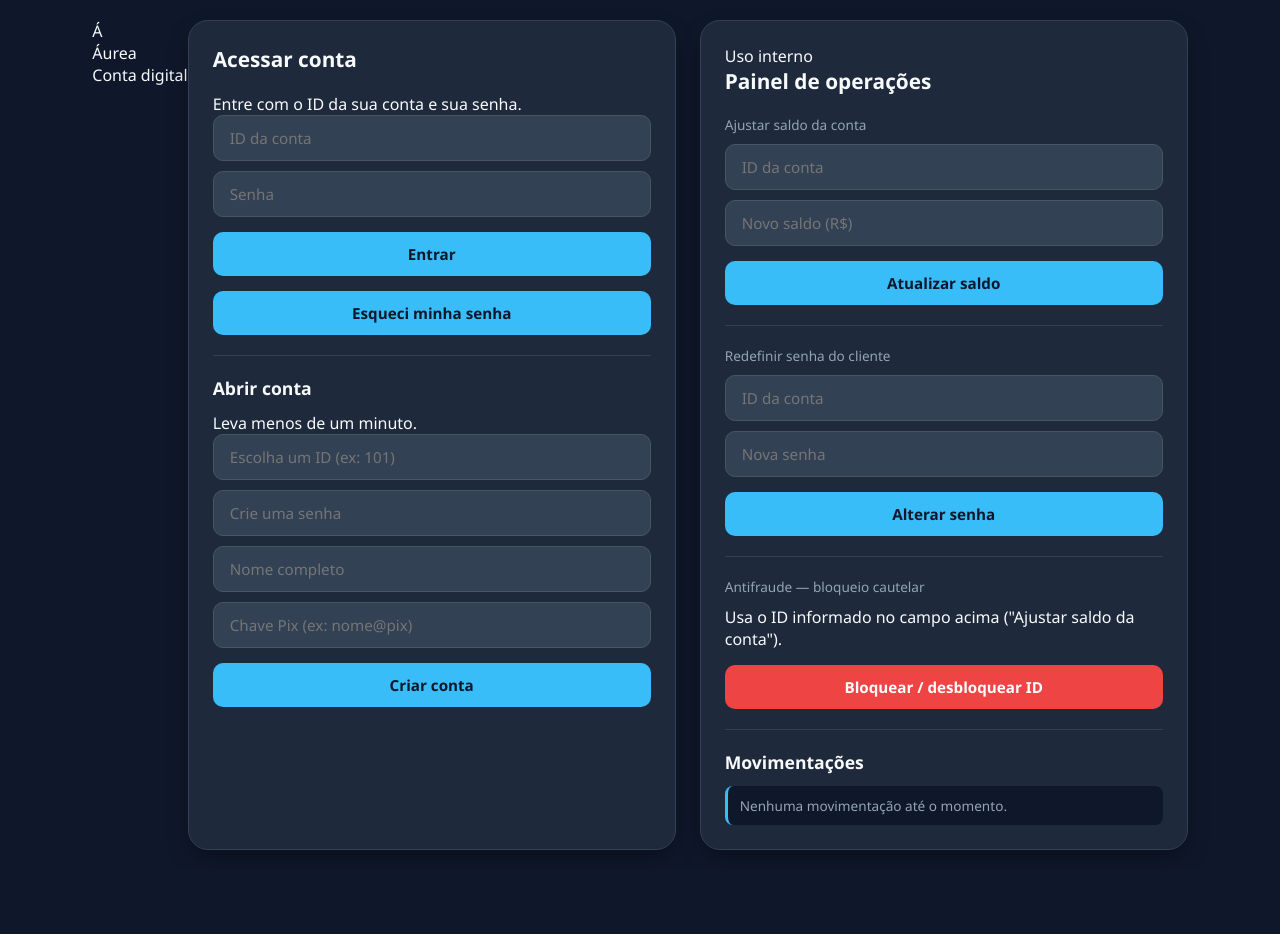
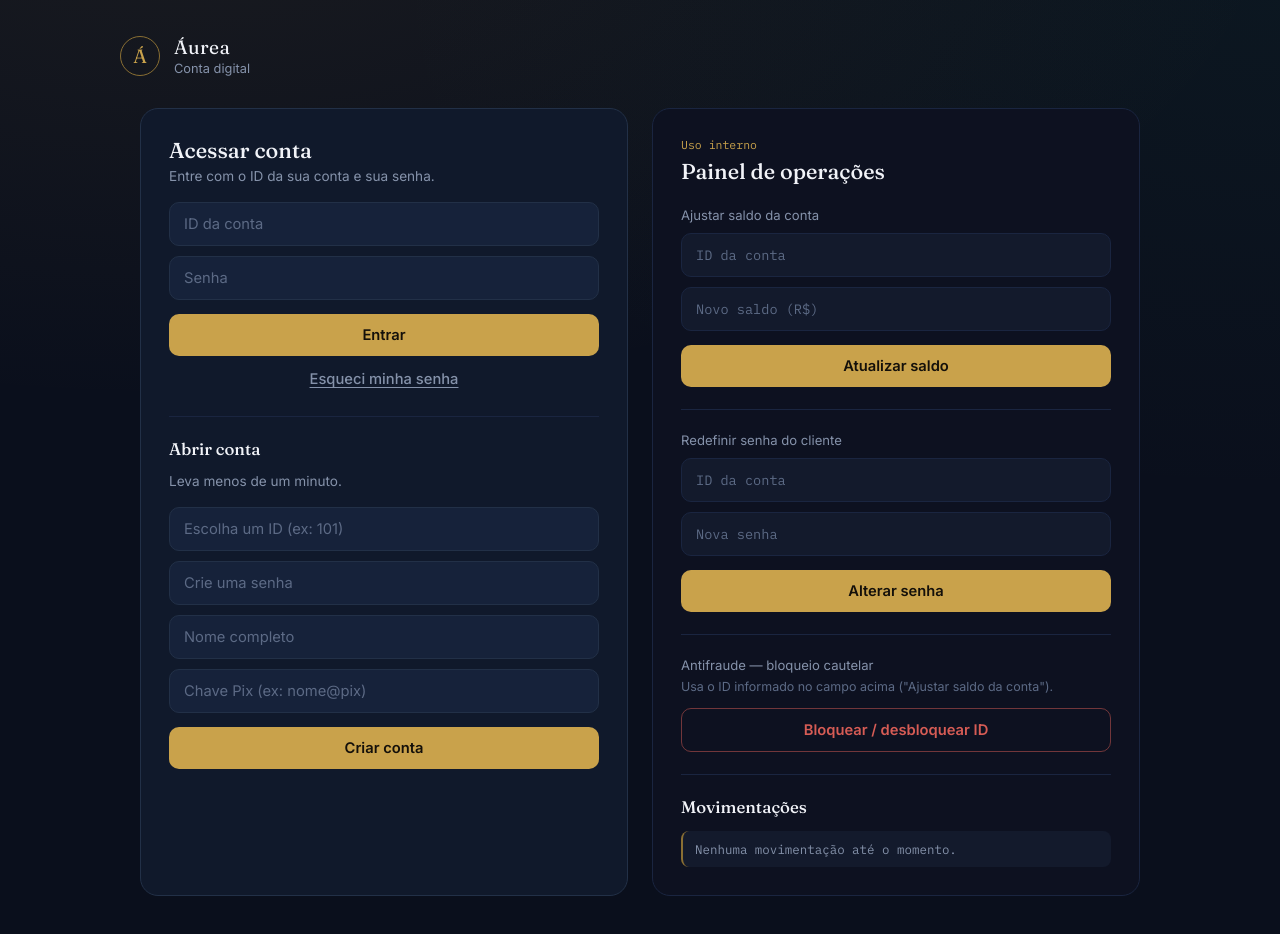
Before and after one commit to luizgarro08-hub/Banco-LGNF, a website: page frontend/index.html in a window 1280 px wide. Before the commit the page ends 870 px from the top, so only its background shows below. Drawn offline with nearby package versions, Linux system fonts and the light colour scheme; some packages are replaced by stand-ins of ours; no server answers; a script that the page names is missing.

Commit message:
Update style.css

```diff
--- a/frontend/style.css
+++ b/frontend/style.css
@@ -1,141 +1,354 @@
 :root {
-  --bg-primary: #0f172a;
-  --bg-card: #1e293b;
-  --bg-input: #334155;
-  --accent-blue: #38bdf8;
-  --accent-green: #22c55e;
-  --accent-red: #ef4444;
-  --text-main: #f8fafc;
-  --text-muted: #94a3b8;
+  --bg: #0a0f1c;
+  --surface: #10192b;
+  --surface-admin: #0d1120;
+  --field: #16223a;
+  --field-admin: #131a2c;
+  --line: #223047;
+  --line-soft: #1a2540;
+
+  --gold: #c9a24b;
+  --gold-dim: #8a6f33;
+  --emerald: #2fa875;
+  --red: #d65c55;
+
+  --text: #f1f3f8;
+  --muted: #8592aa;
+  --muted-2: #5c6a85;
+
+  --serif: 'Fraunces', 'Georgia', serif;
+  --sans: 'Inter', -apple-system, 'Segoe UI', sans-serif;
+  --mono: 'IBM Plex Mono', 'SFMono-Regular', monospace;
 }
 
 * {
   box-sizing: border-box;
   margin: 0;
   padding: 0;
-  font-family: 'Segoe UI', Tahoma, Geneva, Verdana, sans-serif;
 }
 
 body {
-  background-color: var(--bg-primary);
-  color: var(--text-main);
-  padding: 20px;
+  background: var(--bg);
+  background-image:
+    radial-gradient(1100px 500px at 15% -10%, rgba(201, 162, 75, 0.08), transparent),
+    radial-gradient(900px 500px at 100% 0%, rgba(47, 168, 117, 0.05), transparent);
+  color: var(--text);
+  font-family: var(--sans);
+  -webkit-font-smoothing: antialiased;
+  min-height: 100vh;
+}
+
+/* ---------- Brand bar ---------- */
+
+.brand-bar {
   display: flex;
   justify-content: center;
+  padding: 36px 20px 8px;
 }
+
+.brand-mark {
+  display: flex;
+  align-items: center;
+  gap: 14px;
+  width: 100%;
+  max-width: 1040px;
+}
+
+.brand-seal {
+  width: 40px;
+  height: 40px;
+  flex-shrink: 0;
+  display: flex;
+  align-items: center;
+  justify-content: center;
+  border: 1px solid var(--gold-dim);
+  border-radius: 50%;
+  font-family: var(--serif);
+  font-size: 1.2rem;
+  color: var(--gold);
+}
+
+.brand-name {
+  font-family: var(--serif);
+  font-size: 1.2rem;
+  letter-spacing: 0.02em;
+  line-height: 1.2;
+}
+
+.brand-tagline {
+  font-size: 0.8rem;
+  color: var(--muted);
+  margin-top: 1px;
+}
+
+/* ---------- Layout ---------- */
 
 .container {
   display: grid;
-  grid-template-columns: repeat(auto-fit, minmax(320px, 1fr));
+  grid-template-columns: repeat(auto-fit, minmax(340px, 1fr));
   gap: 24px;
   width: 100%;
-  max-width: 1000px;
+  max-width: 1040px;
+  margin: 0 auto;
+  padding: 24px 20px 60px;
 }
 
 .card {
-  background: var(--bg-card);
-  padding: 24px;
-  border-radius: 20px;
-  box-shadow: 0 10px 25px -5px rgba(0, 0, 0, 0.4);
-  border: 1px solid #334155;
+  background: var(--surface);
+  padding: 28px;
+  border-radius: 18px;
+  border: 1px solid var(--line);
 }
 
+.card-admin {
+  background: var(--surface-admin);
+  border-color: var(--line-soft);
+}
+
+/* ---------- Headings & copy ---------- */
+
 h2 {
-  font-size: 1.3rem;
-  margin-bottom: 20px;
+  font-family: var(--serif);
+  font-weight: 500;
+  font-size: 1.35rem;
 }
 
 h3 {
-  font-size: 1.1rem;
-  margin-bottom: 12px;
+  font-family: var(--serif);
+  font-weight: 500;
+  font-size: 1.05rem;
+  margin-bottom: 14px;
 }
 
+.panel-intro {
+  margin-bottom: 18px;
+}
+
+.panel-sub {
+  color: var(--muted);
+  font-size: 0.85rem;
+  margin-top: 4px;
+}
+
+.panel-intro--admin {
+  margin-bottom: 22px;
+}
+
+.admin-eyebrow {
+  color: var(--gold);
+  font-size: 0.72rem;
+  font-family: var(--mono);
+  margin-bottom: 6px;
+}
+
+.field-hint {
+  color: var(--muted-2);
+  font-size: 0.78rem;
+  margin-top: -4px;
+}
+
+/* ---------- Balance card (signature element) ---------- */
+
 .balance-box {
-  background: linear-gradient(135deg, #1e1b4b 0%, #312e81 100%);
-  padding: 20px;
+  position: relative;
+  background: linear-gradient(155deg, #101b30 0%, #0a1120 100%);
+  padding: 24px;
   border-radius: 16px;
-  margin: 15px 0;
-  border: 1px solid #4338ca;
-  transition: all 0.3s ease;
+  margin: 16px 0;
+  border: 1px solid var(--line-soft);
+  border-top: 2px solid var(--gold-dim);
+  overflow: hidden;
+  transition: border-color 0.3s ease, background 0.3s ease;
 }
 
 .balance-box.blocked {
-  background: linear-gradient(135deg, #450a0a 0%, #7f1d1d 100%);
-  border-color: var(--accent-red);
+  border-top-color: var(--red);
+  background: linear-gradient(155deg, #2a1214 0%, #0a1120 100%);
+}
+
+.balance-box__top {
+  display: flex;
+  align-items: center;
+  justify-content: space-between;
+  margin-bottom: 22px;
+}
+
+.chip {
+  width: 30px;
+  height: 22px;
+  border-radius: 4px;
+  background: linear-gradient(155deg, var(--gold) 0%, var(--gold-dim) 100%);
+  position: relative;
+}
+
+.chip::before {
+  content: '';
+  position: absolute;
+  inset: 4px 6px;
+  border: 1px solid rgba(10, 15, 28, 0.5);
+  border-radius: 2px;
+}
+
+.balance-box__brand {
+  font-family: var(--serif);
+  font-size: 0.75rem;
+  letter-spacing: 0.14em;
+  color: var(--muted);
+}
+
+.balance-box__label {
+  font-size: 0.85rem;
+  color: var(--muted);
 }
 
 .balance-box h1 {
-  font-size: 2rem;
-  margin: 8px 0;
+  font-family: var(--serif);
+  font-weight: 500;
+  font-size: 2.4rem;
+  font-variant-numeric: tabular-nums;
+  margin: 6px 0 10px;
   color: #fff;
 }
 
+#client-pix-key {
+  font-family: var(--mono);
+  font-size: 0.78rem;
+  color: var(--muted);
+}
+
 .badge-blocked {
-  background-color: var(--accent-red);
-  color: white;
-  padding: 4px 10px;
+  display: inline-block;
+  margin-top: 14px;
+  background: rgba(214, 92, 85, 0.14);
+  color: var(--red);
+  border: 1px solid rgba(214, 92, 85, 0.4);
+  padding: 5px 12px;
   border-radius: 20px;
   font-size: 0.75rem;
-  font-weight: bold;
-  text-transform: uppercase;
-  display: inline-block;
 }
+
+/* ---------- Forms ---------- */
 
 .form-group {
   display: flex;
   flex-direction: column;
   gap: 10px;
-  margin-bottom: 15px;
+  margin-bottom: 6px;
 }
 
 label {
-  font-size: 0.85rem;
-  color: var(--text-muted);
+  font-size: 0.82rem;
+  color: var(--muted);
 }
 
 input, select, button {
-  padding: 12px 16px;
+  padding: 12px 14px;
   border-radius: 10px;
-  border: 1px solid #475569;
-  background-color: var(--bg-input);
-  color: white;
-  font-size: 0.95rem;
+  border: 1px solid var(--line);
+  background: var(--field);
+  color: var(--text);
+  font-family: var(--sans);
+  font-size: 0.92rem;
   outline: none;
-  transition: all 0.2s;
+  transition: border-color 0.15s ease;
+}
+
+.card-admin input,
+.card-admin select {
+  background: var(--field-admin);
+  border-color: var(--line-soft);
+  font-family: var(--mono);
+  font-size: 0.85rem;
+}
+
+input::placeholder {
+  color: var(--muted-2);
 }
 
 input:focus, select:focus {
-  border-color: var(--accent-blue);
+  border-color: var(--gold-dim);
 }
 
 button {
-  background: var(--accent-blue);
-  color: #0f172a;
-  font-weight: bold;
+  background: var(--gold);
+  color: #14100a;
+  font-weight: 600;
   border: none;
   cursor: pointer;
-  margin-top: 5px;
+  margin-top: 4px;
 }
 
 button:hover {
-  filter: brightness(1.15);
+  filter: brightness(1.1);
+}
+
+button:active {
+  filter: brightness(0.95);
+}
+
+.btn-forgot {
+  background: transparent;
+  color: var(--muted);
+  font-weight: 500;
+  text-decoration: underline;
+  text-underline-offset: 3px;
+  padding: 6px 4px;
+  margin-top: -2px;
+}
+
+.btn-forgot:hover {
+  color: var(--text);
+  filter: none;
 }
 
 button.btn-block {
-  background: var(--accent-red);
-  color: white;
+  background: transparent;
+  color: var(--red);
+  border: 1px solid rgba(214, 92, 85, 0.5);
+}
+
+button.btn-block:hover {
+  background: rgba(214, 92, 85, 0.1);
+}
+
+.btn-logout {
+  background: transparent;
+  color: var(--muted);
+  border: 1px solid var(--line);
+  padding: 6px 14px;
+  font-size: 0.8rem;
+  font-weight: 500;
+  margin-top: 0;
+}
+
+.btn-logout:hover {
+  color: var(--text);
+  border-color: var(--muted);
+  filter: none;
 }
 
 hr {
   border: 0;
   height: 1px;
-  background: #334155;
-  margin: 20px 0;
+  background: var(--line-soft);
+  margin: 22px 0;
 }
+
+/* ---------- User header ---------- */
+
+.user-header {
+  display: flex;
+  justify-content: space-between;
+  align-items: center;
+  margin-bottom: 18px;
+  font-weight: 600;
+}
+
+/* ---------- History / ledger ---------- */
 
 .history-list {
   list-style: none;
-  max-height: 200px;
+  max-height: 220px;
   overflow-y: auto;
   display: flex;
   flex-direction: column;
@@ -143,40 +356,28 @@ hr {
 }
 
 .history-list li {
-  background: #0f172a;
+  background: var(--field-admin);
   padding: 10px 12px;
   border-radius: 8px;
-  font-size: 0.85rem;
-  color: var(--text-muted);
-  border-left: 3px solid var(--accent-blue);
-}
-.user-header {
-  display: flex;
-  justify-content: space-between;
-  align-items: center;
-  margin-bottom: 15px;
-  font-weight: bold;
+  font-family: var(--mono);
+  font-size: 0.78rem;
+  color: var(--muted);
+  border-left: 2px solid var(--gold-dim);
 }
 
-.btn-logout {
-  background: #475569;
-  color: white;
-  padding: 6px 12px;
-  font-size: 0.8rem;
-  margin-top: 0;
-}
+/* ---------- Responsive ---------- */
 
-.btn-logout:hover {
-  background: #ef4444;
-}
-/* Esconde o Painel do ADM apenas em telas de Celular (até 768px) */
 @media (max-width: 768px) {
   .container {
-    grid-template-columns: 1fr; /* Ocupa a largura total */
+    grid-template-columns: 1fr;
   }
-
-  /* Oculta a segunda caixa (que é a Central do ADM) */
-  .container > section:nth-child(2) {
+  .container > section.card-admin {
     display: none;
   }
 }
+
+@media (prefers-reduced-motion: reduce) {
+  * {
+    transition: none !important;
+  }
+}
```
